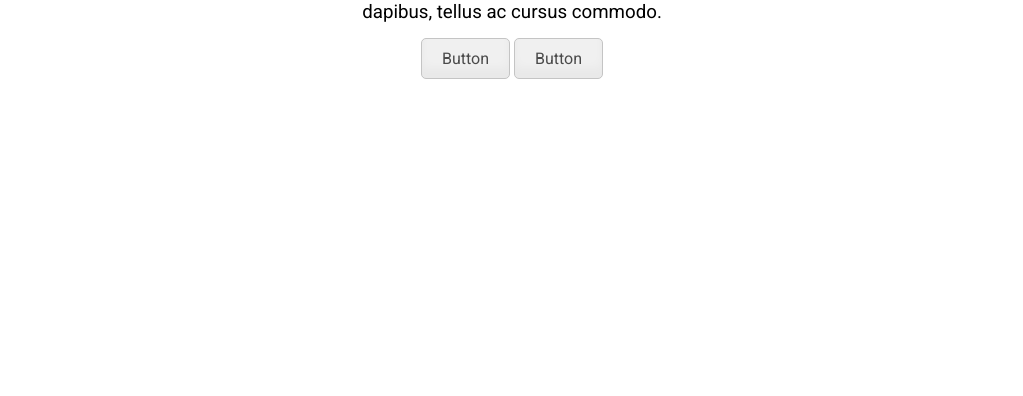
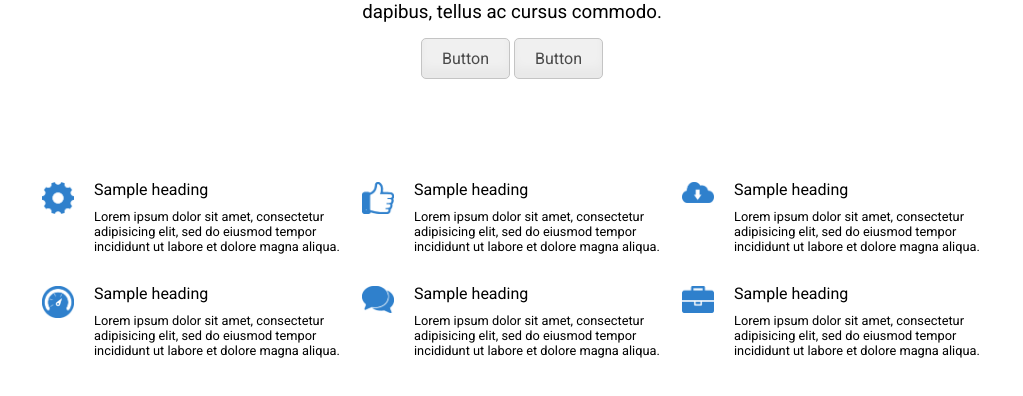
Before and after one commit to RomanLitsiiuk/Homework-24.03.18-, a website: page project-page.html in a window 1280 px wide. Shown: the part 286-682 px from the top of the page, without its empty margins (128-1151 px from the left). Drawn offline with Linux system fonts and the light colour scheme.

Commit message:
Second section with cards was added

```diff
--- a/project-page.html
+++ b/project-page.html
@@ -23,9 +23,65 @@
 		<section class="TitleSection">
 			<h1 class="TitleSection-header1">Sample Heading</h1>
 			<h3 class="TitleSection-text">Cras justo odio, dapibus ac facilisis in, egestas eget quam. Fusce dapibus, tellus ac cursus commodo.</h3>
-			<div class="TitleSection-buttonBlock">
+			<div>
 				<a class="button" href="#">Button</a>
 				<a class="button" href="#">Button</a>
+			</div>
+		</section>
+		<section class="CardSection">
+			<div class="CardSection-card">
+				<div class="CardSection-card--image">
+					<img src="src/images/cogwheel.png" alt="cogwheel">
+				</div>
+				<div class="CardSection-card--text">
+					<h4>Sample heading</h4>
+					<p>Lorem ipsum dolor sit amet, consectetur adipisicing elit, sed do eiusmod tempor incididunt ut labore et dolore magna aliqua.</p>
+				</div>
+			</div>
+			<div class="CardSection-card">
+				<div class="CardSection-card--image">
+					<img src="src/images/like.png" alt="like">
+				</div>
+				<div class="CardSection-card--text">
+					<h4>Sample heading</h4>
+					<p>Lorem ipsum dolor sit amet, consectetur adipisicing elit, sed do eiusmod tempor incididunt ut labore et dolore magna aliqua.</p>
+				</div>
+			</div>
+			<div class="CardSection-card">
+				<div class="CardSection-card--image">
+					<img src="src/images/cloud.png" alt="cloud">
+				</div>
+				<div class="CardSection-card--text">
+					<h4>Sample heading</h4>
+					<p>Lorem ipsum dolor sit amet, consectetur adipisicing elit, sed do eiusmod tempor incididunt ut labore et dolore magna aliqua.</p>
+				</div>
+			</div>
+			<div class="CardSection-card">
+				<div class="CardSection-card--image">
+					<img src="src/images/dial-icon.png" alt="dial">
+				</div>
+				<div class="CardSection-card--text">
+					<h4>Sample heading</h4>
+					<p>Lorem ipsum dolor sit amet, consectetur adipisicing elit, sed do eiusmod tempor incididunt ut labore et dolore magna aliqua.</p>
+				</div>
+			</div>
+			<div class="CardSection-card">
+				<div class="CardSection-card--image">
+					<img src="src/images/chat.png" alt="chat">
+				</div>
+				<div class="CardSection-card--text">
+					<h4>Sample heading</h4>
+					<p>Lorem ipsum dolor sit amet, consectetur adipisicing elit, sed do eiusmod tempor incididunt ut labore et dolore magna aliqua.</p>
+				</div>
+			</div>
+			<div class="CardSection-card">
+				<div class="CardSection-card--image">
+					<img src="src/images/briefcase.png" alt="briefcase">
+				</div>
+				<div class="CardSection-card--text">
+					<h4>Sample heading</h4>
+					<p>Lorem ipsum dolor sit amet, consectetur adipisicing elit, sed do eiusmod tempor incididunt ut labore et dolore magna aliqua.</p>
+				</div>
 			</div>
 		</section>
 	</main>
--- a/src/styles/button.less
+++ b/src/styles/button.less
@@ -10,6 +10,6 @@
 	&:hover {
 		background: @button-background--hover;
 		color: @button-textcolor--hover;
-		box-shadow: 0 0 10px rgba(0, 0, 255, 0.2) inset;
+		box-shadow: 0 0 10px rgba(0, 0, 255, 0.3) inset;
 	}
 }
--- /dev/null
+++ b/src/styles/card-section.less
@@ -0,0 +1,27 @@
+.CardSection {
+	.container;
+	display: flex;
+	flex-wrap: wrap;
+	.CardSection-card {
+		flex: 1 0 33%;
+		display: flex;
+		align-items: flex-start;
+		padding-bottom: 20px;
+		.CardSection-card--image {
+			padding: 2px 10px;
+			img {
+				width: 32px;
+			}
+		}
+		.CardSection-card--text {
+			h4 {
+				font-weight: 500;
+				padding-left: 10px;
+			}
+			p {
+				font-size: 80%;
+				padding: 10px;
+			}
+		}
+	}
+}
--- a/src/styles/styles.less
+++ b/src/styles/styles.less
@@ -6,3 +6,4 @@
 @import url(nav);
 @import url(title-section);
 @import url(button);
+@import url(card-section);
--- a/src/styles/title-section.less
+++ b/src/styles/title-section.less
@@ -17,7 +17,4 @@
 		font-weight: 200;
 		padding-bottom: 15px;
 	}
-	/*&-buttonBlock {
-		display: flex;
-	}*/
 }
```
Also changed, not shown: dist/css/styles.css, src/images/briefcase.png (added), src/images/chat.png (added), src/images/cloud.png (added), src/images/cogwheel.png (added), src/images/dial-icon.png (added), src/images/like.png (added).
